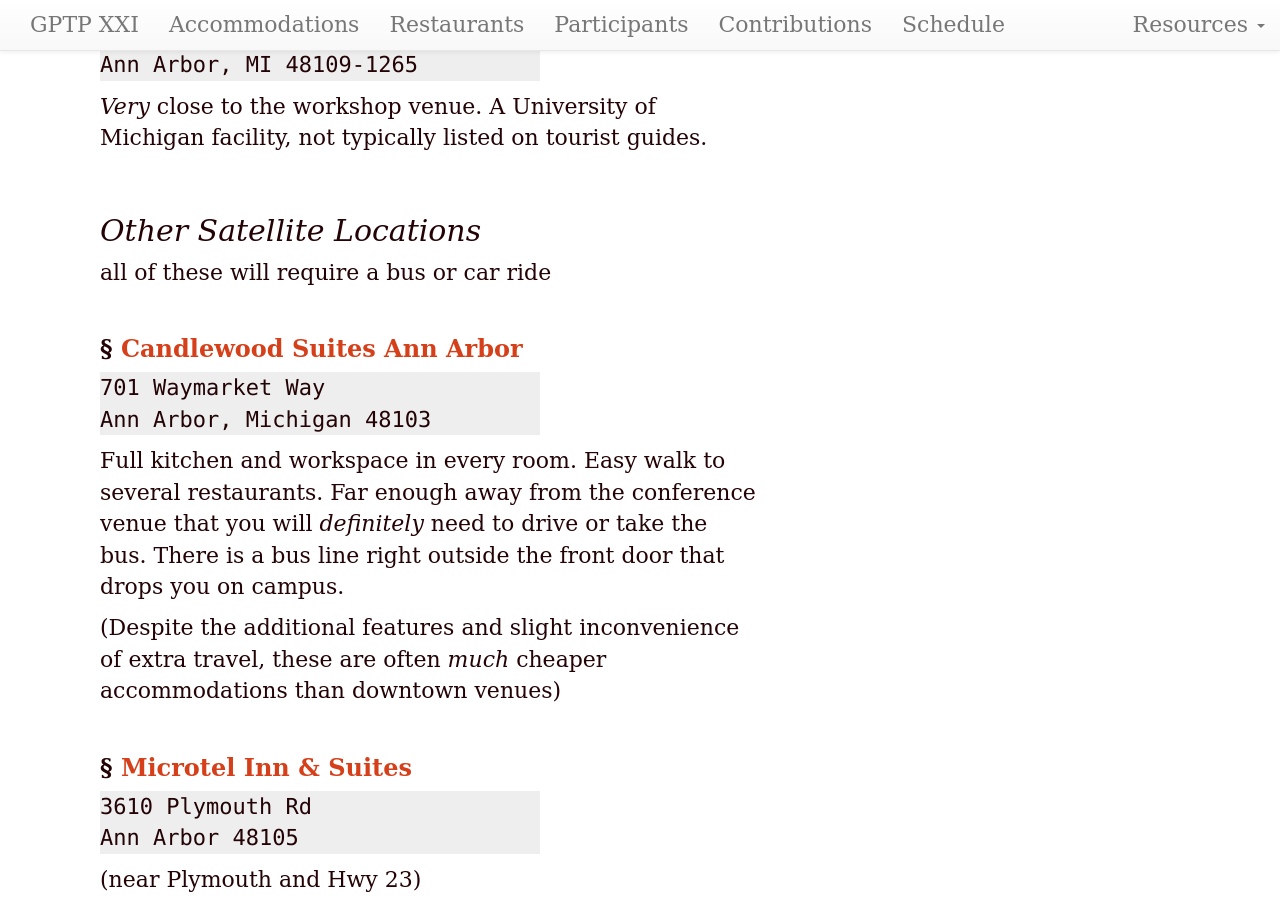
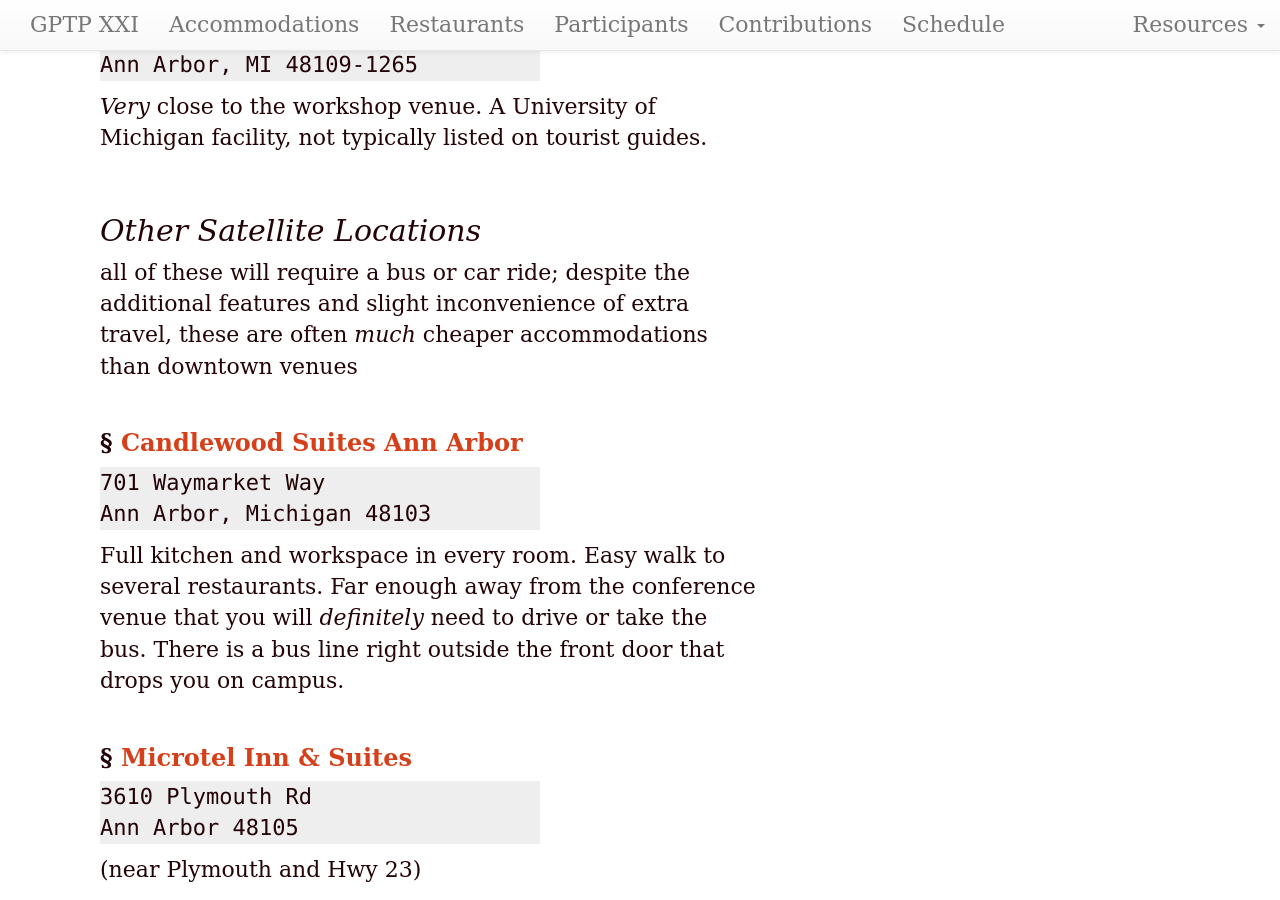
Before and after one commit to GPTP-workshop/gptp-workshop.github.io, a Jekyll site: the page built from accommodations.md, in a window 1280 px wide and 900 px high, scrolled down 2243 px. Built offline with Jekyll 4.4.1, drawn with Linux system fonts in a browser that asks for light colours; our own code applies the rules of GitHub Pages for plain Markdown files; part of the change alters nothing that is shown.

```diff
--- a/accommodations.md
+++ b/accommodations.md
@@ -83,7 +83,8 @@ Ann Arbor, MI  48109-1265
 
 ## Other Satellite Locations
 
-all of these will require a bus or car ride
+all of these will require a bus or car ride; despite the additional features and slight inconvenience of extra travel, these are often _much_ cheaper accommodations than downtown venues
+
 
 ### [Candlewood Suites Ann Arbor](http://www.ihg.com/candlewood/hotels/us/en/ann-arbor/dttaa/hoteldetail)
 
@@ -92,8 +93,6 @@ Ann Arbor, Michigan 48103
 {: .address}
 
 Full kitchen and workspace in every room. Easy walk to several restaurants. Far enough away from the conference venue that you will _definitely_ need to drive or take the bus. There is a bus line right outside the front door that drops you on campus.
-
-(Despite the additional features and slight inconvenience of extra travel, these are often _much_ cheaper accommodations than downtown venues)
 
 ### [Microtel Inn & Suites](http://microtelinn.com)
 
```
